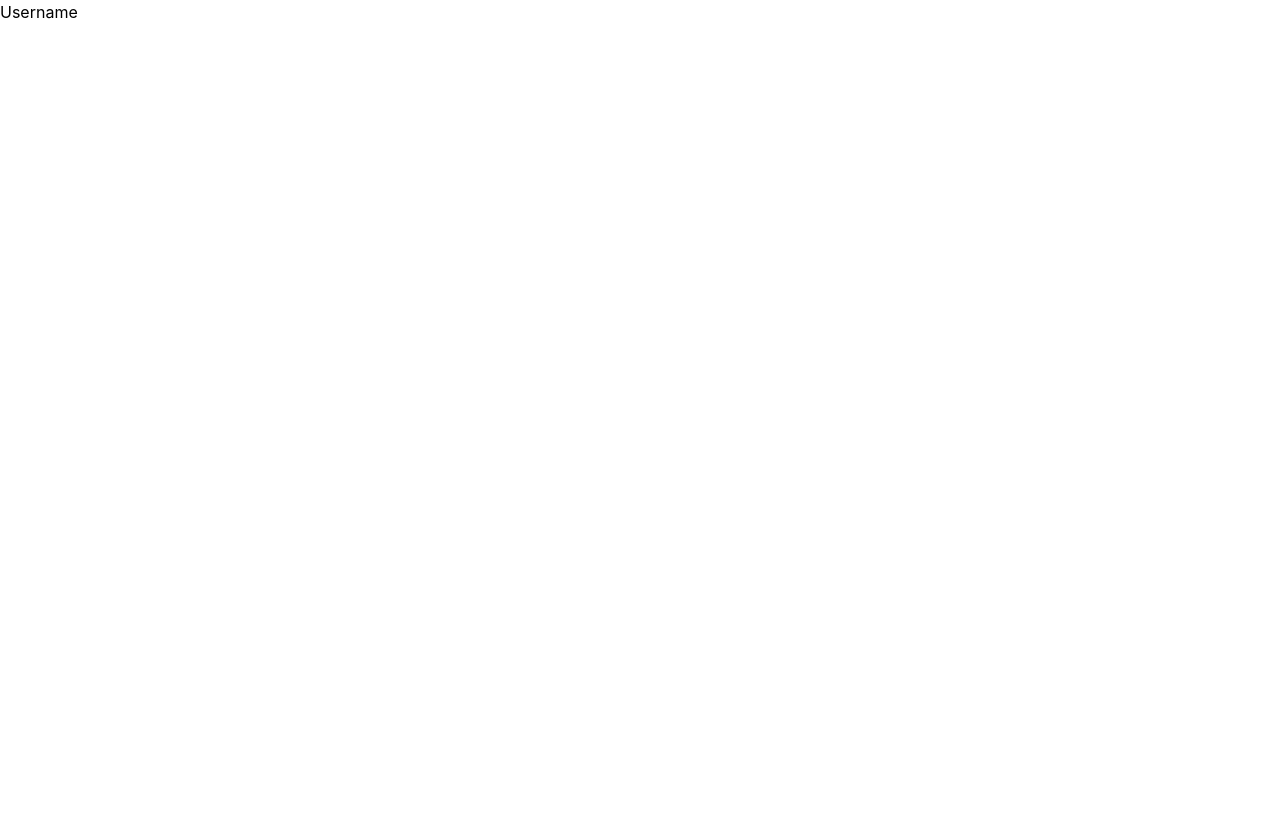
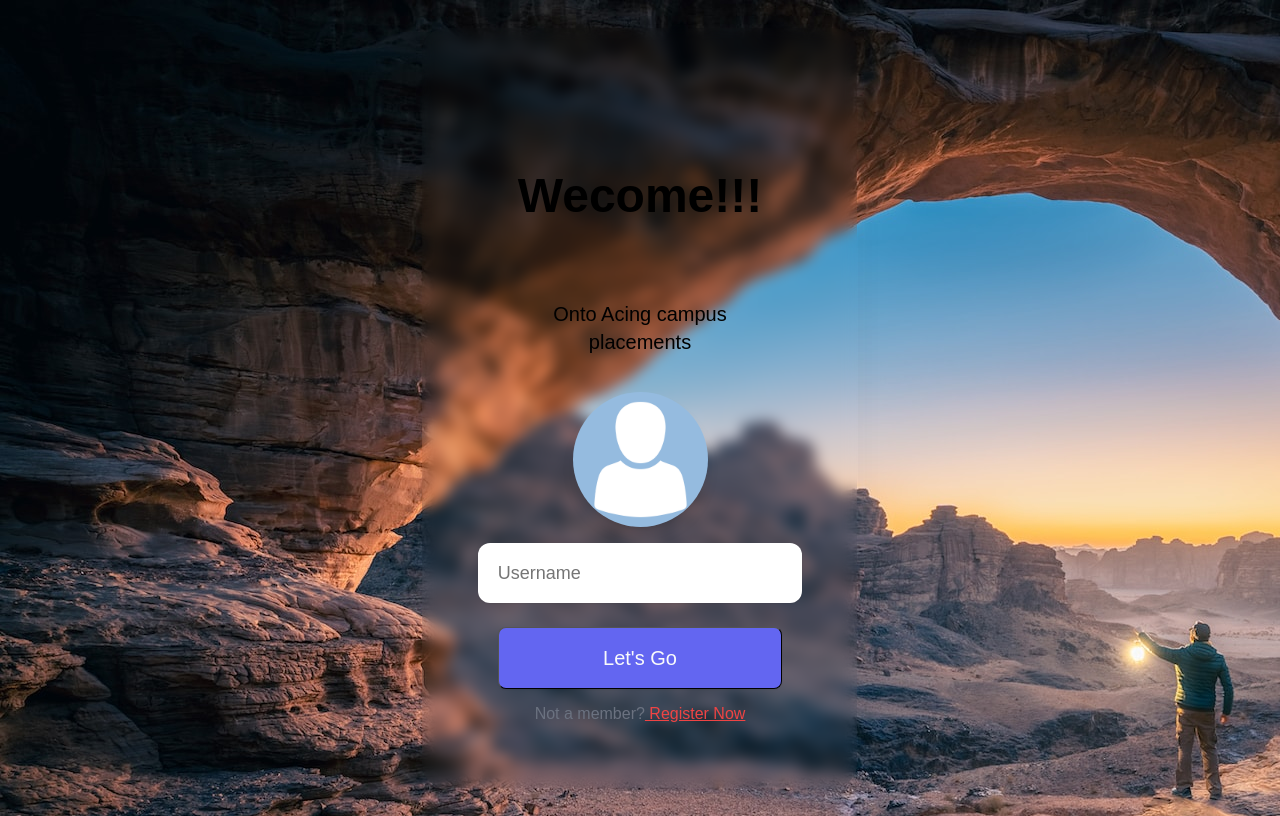
Before and after one commit to ahanban15/MERN-registration-app, a React (Create React App) app in the folder client/: page / in a window 1280 px wide. Built offline with nearby package versions, Linux system fonts and the light colour scheme.

Commit message:
Login UI

```diff
--- a/client/src/App.css
+++ b/client/src/App.css
@@ -1,4 +1,4 @@
-.App {
+/* .App {
   text-align: center;
 }
 
@@ -35,4 +35,4 @@
   to {
     transform: rotate(360deg);
   }
-}
+} */
--- a/client/src/components/Username.js
+++ b/client/src/components/Username.js
@@ -1,8 +1,38 @@
 import React from 'react'
+import { Link } from 'react-router-dom'
+import avatar from '../assets/profile.png'
+
+import styles from '../styles/Username.module.css'
 
 export const Username = () => {
   return (
-    <div>Username</div>
+    <div className="container mx-auto items-center">
+      <div className="flex justify-center items-center h-screen">
+        <div className={styles.glass}>
+          <div className="title flex flex-col items-center">
+            <h4 className='text-5xl font-bold'>Wecome!!!</h4>
+            <span className="py-4 text-xl w-2/3 text-center text-gray-5">
+              Onto Acing campus placements
+            </span>
+          </div>
+
+          <form className="py-1">
+            <div className="profile flex justify-center py-4">
+              <img src={avatar} className = {styles.profile_img} alt="avatar" />
+            </div>
+
+            <div className="textbox flex flex-col items-center gap-6">
+              <input className={styles.textbox} type="text" placeholder='Username' />
+              <button className = {styles.btn} type="submit">Let's Go</button>
+            </div>
+
+            <div className="text-center py-4">
+              <span className="text-gray-500">Not a member?<Link className='text-red-500' to='/register'> Register Now</Link></span>
+            </div>
+          </form>
+        </div>
+      </div>
+    </div>
   )
 }
 
--- a/client/src/index.css
+++ b/client/src/index.css
@@ -1,8 +1,10 @@
+@import url('https://fonts.googleapis.com/css2?family=Poppins&display=swap')
+
 @tailwind base;
 @tailwind components;
 @tailwind utilities;
 
-body {
+/* body {
   margin: 0;
   font-family: -apple-system, BlinkMacSystemFont, 'Segoe UI', 'Roboto', 'Oxygen',
     'Ubuntu', 'Cantarell', 'Fira Sans', 'Droid Sans', 'Helvetica Neue',
@@ -14,4 +16,15 @@ body {
 code {
   font-family: source-code-pro, Menlo, Monaco, Consolas, 'Courier New',
     monospace;
+} */
+
+*>*{
+  font-family: "Poppins", sans-serif;
+  font-weight: 400;
+  font-style: normal;
 }
+
+body{
+  background: #dcdcec;
+  background-image: url('./assets/background.png');
+}
--- /dev/null
+++ b/client/src/styles/Username.module.css
@@ -0,0 +1,28 @@
+.glass{
+    background: rgba(red, green, blue, 0.55);
+    border-radius: 16px;
+    box-shadow: 0 4px 30px #4747470b;
+    backdrop-filter: blur(7.1px);
+    border: 1px solid rgba(red, green, blue, 0.3);
+
+    @apply border-4 border-gray-50 shrink-0 h-3/4 w-[30%] rounded-3xl py-20 px-7 min-w-max;
+}
+
+.profile_img{
+    @apply border-4 border-gray-100 w-[135px] rounded-full shadow-lg cursor-pointer;
+
+    @apply hover:border-gray-200;
+}
+
+.textbox{
+    @apply border-0 px-5 py-4 rounded-xl w-3/4 shadow-sm text-lg;
+    @apply focus:outline-none;
+}
+
+.btn{
+    @apply border bg-indigo-500 w-3/4 py-4 rounded-lg text-gray-50 text-xl shadow-sm text-center;
+}
+
+.btn:hover{
+    background-color: #ff6a6a;
+}
```
Also changed, not shown: client/src/assets/background.png (added), client/src/assets/profile.png (added).
